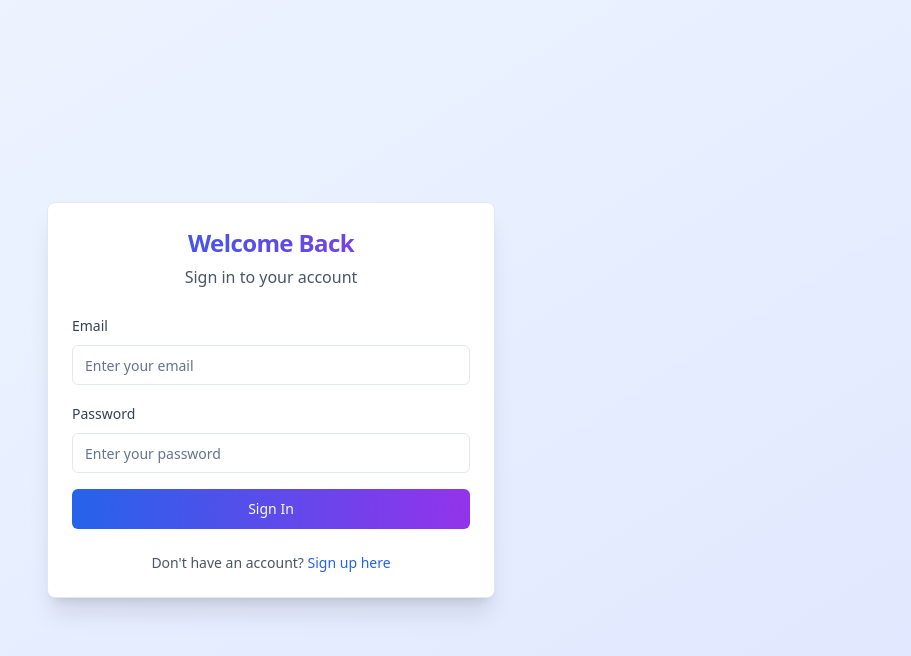
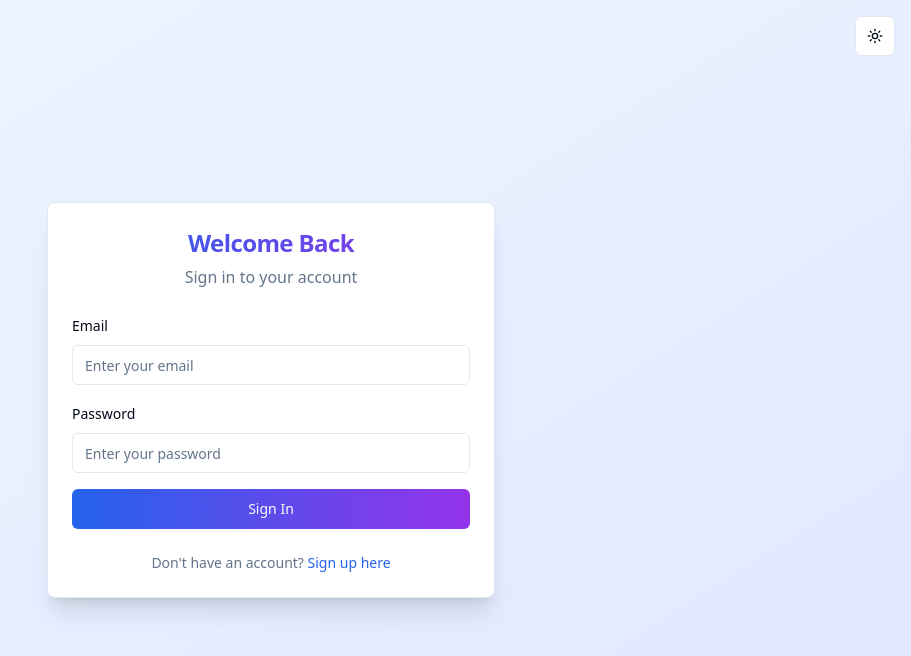
Before and after one commit to JKungu/daily-joy-platform, a React (Vite) app: page / in a window 1280 px wide. Shown: the top 656 px of the page, without its empty margins (369-1280 px from the left). Built offline with nearby package versions, Linux system fonts and the light colour scheme.

Commit message:
feat: Implement light/dark/system theme toggle
Adds functionality for users to switch between light, dark, and system themes for improved comfort and accessibility.

```diff
--- a/src/App.tsx
+++ b/src/App.tsx
@@ -1,8 +1,10 @@
+
 import { Toaster } from "@/components/ui/toaster";
 import { Toaster as Sonner } from "@/components/ui/sonner";
 import { TooltipProvider } from "@/components/ui/tooltip";
 import { QueryClient, QueryClientProvider } from "@tanstack/react-query";
 import { BrowserRouter, Routes, Route } from "react-router-dom";
+import { ThemeProvider } from "@/components/ThemeProvider";
 import Index from "./pages/Index";
 import NotFound from "./pages/NotFound";
 
@@ -10,6 +12,7 @@ const queryClient = new QueryClient();
 
 const App = () => (
   <QueryClientProvider client={queryClient}>
+    <ThemeProvider defaultTheme="system" storageKey="lovable-ui-theme">
       <TooltipProvider>
         <Toaster />
         <Sonner />
@@ -21,6 +24,7 @@ const App = () => (
           </Routes>
         </BrowserRouter>
       </TooltipProvider>
+    </ThemeProvider>
   </QueryClientProvider>
 );
 
--- a/src/components/Login.tsx
+++ b/src/components/Login.tsx
@@ -1,9 +1,11 @@
+
 import React, { useState } from 'react';
 import { Button } from '@/components/ui/button';
 import { Input } from '@/components/ui/input';
 import { Card, CardContent, CardHeader, CardTitle } from '@/components/ui/card';
 import { useAuth } from '@/contexts/AuthContext';
 import { toast } from '@/hooks/use-toast';
+import { ThemeToggle } from './ThemeToggle';
 
 interface LoginProps {
   onToggleMode: () => void;
@@ -48,18 +50,21 @@ const Login: React.FC<LoginProps> = ({ onToggleMode }) => {
   };
 
   return (
-    <div className="min-h-screen flex items-center justify-center bg-gradient-to-br from-blue-50 to-indigo-100 p-4">
+    <div className="min-h-screen flex items-center justify-center bg-gradient-to-br from-blue-50 to-indigo-100 dark:from-gray-900 dark:to-gray-800 p-4 relative">
+      <div className="absolute top-4 right-4">
+        <ThemeToggle />
+      </div>
       <Card className="w-full max-w-md shadow-xl animate-fade-in">
         <CardHeader className="text-center">
           <CardTitle className="text-2xl font-bold bg-gradient-to-r from-blue-600 to-purple-600 bg-clip-text text-transparent">
             Welcome Back
           </CardTitle>
-          <p className="text-gray-600">Sign in to your account</p>
+          <p className="text-muted-foreground">Sign in to your account</p>
         </CardHeader>
         <CardContent>
           <form onSubmit={handleSubmit} className="space-y-4">
             <div className="space-y-2">
-              <label htmlFor="email" className="text-sm font-medium text-gray-700">
+              <label htmlFor="email" className="text-sm font-medium">
                 Email
               </label>
               <Input
@@ -72,7 +77,7 @@ const Login: React.FC<LoginProps> = ({ onToggleMode }) => {
               />
             </div>
             <div className="space-y-2">
-              <label htmlFor="password" className="text-sm font-medium text-gray-700">
+              <label htmlFor="password" className="text-sm font-medium">
                 Password
               </label>
               <Input
@@ -93,11 +98,11 @@ const Login: React.FC<LoginProps> = ({ onToggleMode }) => {
             </Button>
           </form>
           <div className="mt-6 text-center">
-            <p className="text-sm text-gray-600">
+            <p className="text-sm text-muted-foreground">
               Don't have an account?{' '}
               <button
                 onClick={onToggleMode}
-                className="text-blue-600 hover:text-blue-700 font-medium transition-colors"
+                className="text-blue-600 hover:text-blue-700 dark:text-blue-400 dark:hover:text-blue-300 font-medium transition-colors"
               >
                 Sign up here
               </button>
--- /dev/null
+++ b/src/components/ThemeProvider.tsx
@@ -0,0 +1,65 @@
+
+import React, { createContext, useContext, useEffect, useState } from 'react';
+
+type Theme = 'dark' | 'light' | 'system';
+
+type ThemeProviderContextType = {
+  theme: Theme;
+  setTheme: (theme: Theme) => void;
+};
+
+const ThemeProviderContext = createContext<ThemeProviderContextType | undefined>(undefined);
+
+export function ThemeProvider({
+  children,
+  defaultTheme = 'system',
+  storageKey = 'lovable-ui-theme',
+}: {
+  children: React.ReactNode;
+  defaultTheme?: Theme;
+  storageKey?: string;
+}) {
+  const [theme, setTheme] = useState<Theme>(
+    () => (localStorage.getItem(storageKey) as Theme) || defaultTheme
+  );
+
+  useEffect(() => {
+    const root = window.document.documentElement;
+
+    root.classList.remove('light', 'dark');
+
+    if (theme === 'system') {
+      const systemTheme = window.matchMedia('(prefers-color-scheme: dark)').matches
+        ? 'dark'
+        : 'light';
+
+      root.classList.add(systemTheme);
+      return;
+    }
+
+    root.classList.add(theme);
+  }, [theme]);
+
+  const value = {
+    theme,
+    setTheme: (theme: Theme) => {
+      localStorage.setItem(storageKey, theme);
+      setTheme(theme);
+    },
+  };
+
+  return (
+    <ThemeProviderContext.Provider value={value}>
+      {children}
+    </ThemeProviderContext.Provider>
+  );
+}
+
+export const useTheme = () => {
+  const context = useContext(ThemeProviderContext);
+
+  if (context === undefined)
+    throw new Error('useTheme must be used within a ThemeProvider');
+
+  return context;
+};
--- /dev/null
+++ b/src/components/ThemeToggle.tsx
@@ -0,0 +1,41 @@
+
+import React from 'react';
+import { Moon, Sun, Monitor } from 'lucide-react';
+import { Button } from '@/components/ui/button';
+import {
+  DropdownMenu,
+  DropdownMenuContent,
+  DropdownMenuItem,
+  DropdownMenuTrigger,
+} from '@/components/ui/dropdown-menu';
+import { useTheme } from './ThemeProvider';
+
+export function ThemeToggle() {
+  const { setTheme } = useTheme();
+
+  return (
+    <DropdownMenu>
+      <DropdownMenuTrigger asChild>
+        <Button variant="outline" size="icon">
+          <Sun className="h-[1.2rem] w-[1.2rem] rotate-0 scale-100 transition-all dark:-rotate-90 dark:scale-0" />
+          <Moon className="absolute h-[1.2rem] w-[1.2rem] rotate-90 scale-0 transition-all dark:rotate-0 dark:scale-100" />
+          <span className="sr-only">Toggle theme</span>
+        </Button>
+      </DropdownMenuTrigger>
+      <DropdownMenuContent align="end">
+        <DropdownMenuItem onClick={() => setTheme('light')}>
+          <Sun className="mr-2 h-4 w-4" />
+          <span>Light</span>
+        </DropdownMenuItem>
+        <DropdownMenuItem onClick={() => setTheme('dark')}>
+          <Moon className="mr-2 h-4 w-4" />
+          <span>Dark</span>
+        </DropdownMenuItem>
+        <DropdownMenuItem onClick={() => setTheme('system')}>
+          <Monitor className="mr-2 h-4 w-4" />
+          <span>System</span>
+        </DropdownMenuItem>
+      </DropdownMenuContent>
+    </DropdownMenu>
+  );
+}
```
Lines whose indentation alone changed are shown as unchanged.
